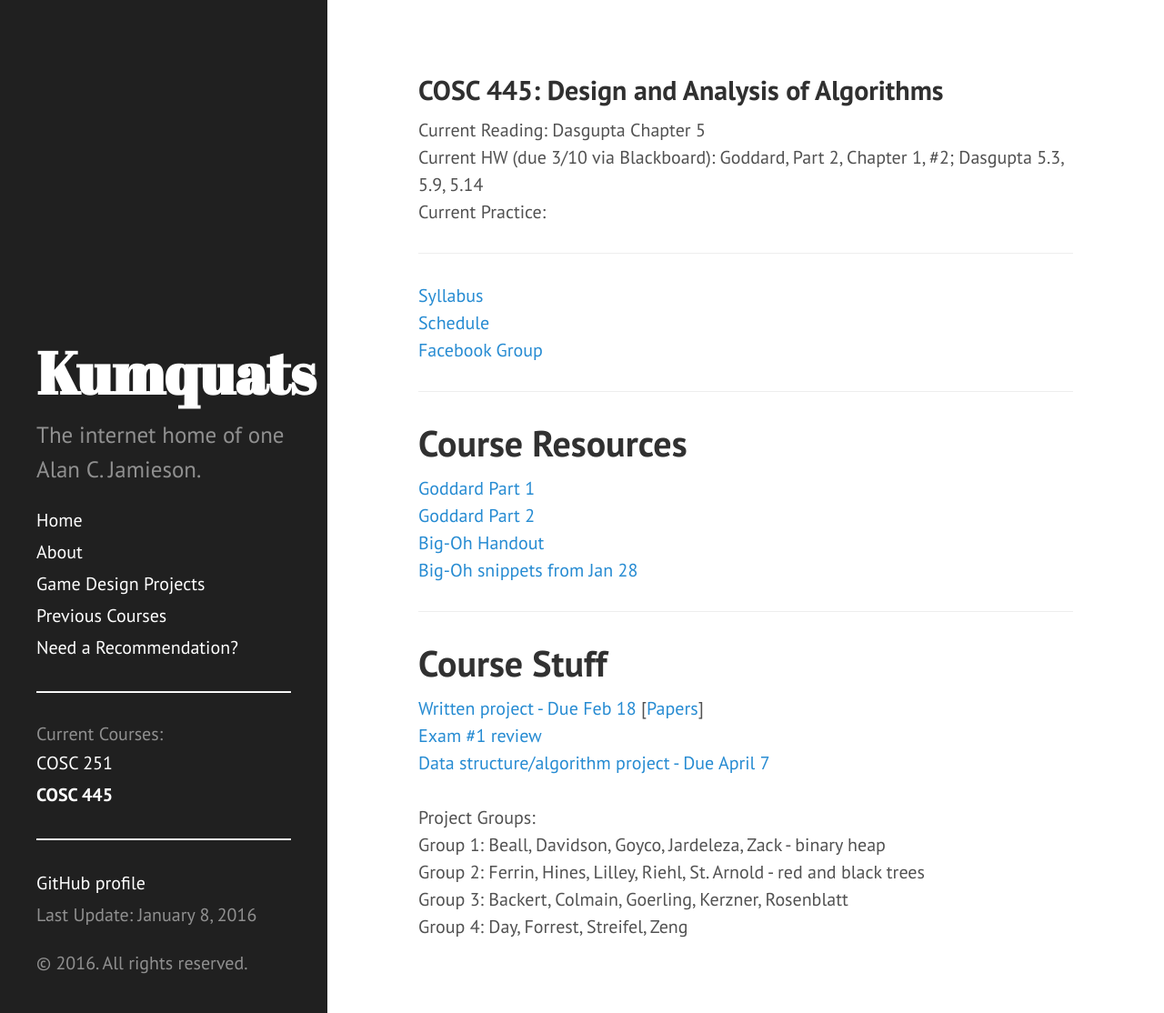
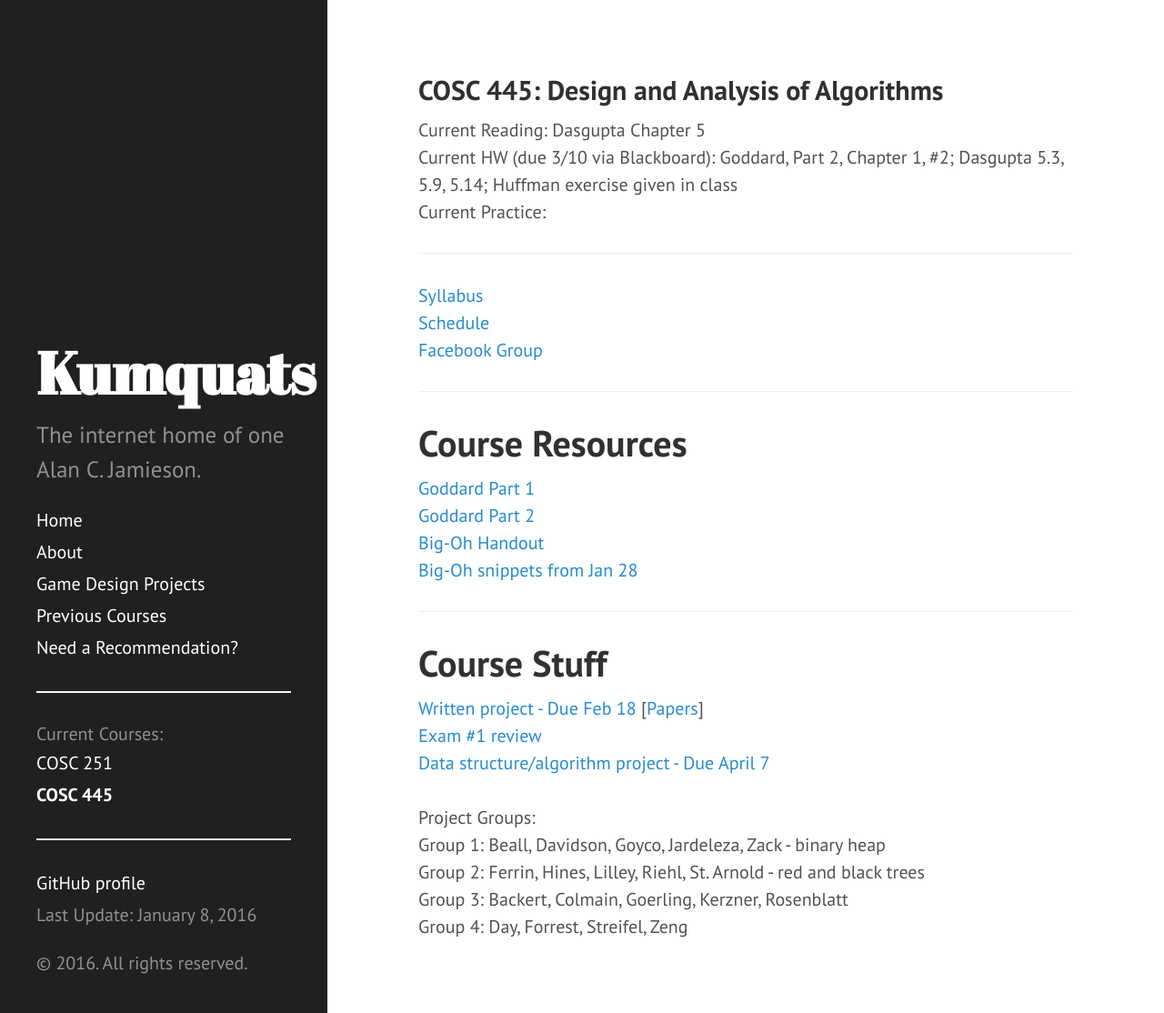
Before and after one commit to ripark/ripark.github.io, a Jekyll site: the page built from s16/cosc445.html, in a window 1280 px wide and 1114 px high. Shown: the whole window at 91% size. Built offline with Jekyll 4.4.1, drawn with Linux system fonts in a browser that asks for light colours; Markdown is read by kramdown in place of the engine named in the settings.

Commit message:
445 update

```diff
--- a/s16/cosc445.html
+++ b/s16/cosc445.html
@@ -6,7 +6,7 @@ shorttitle: "COSC 445"
 
 Current Reading: Dasgupta Chapter 5
 <br>
-Current HW (due 3/10 via Blackboard): Goddard, Part 2, Chapter 1, #2; Dasgupta 5.3, 5.9, 5.14
+Current HW (due 3/10 via Blackboard): Goddard, Part 2, Chapter 1, #2; Dasgupta 5.3, 5.9, 5.14; Huffman exercise given in class
 <br>
 Current Practice:
 <br>
```
